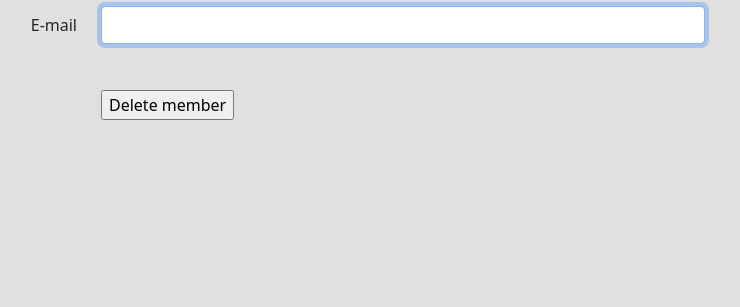
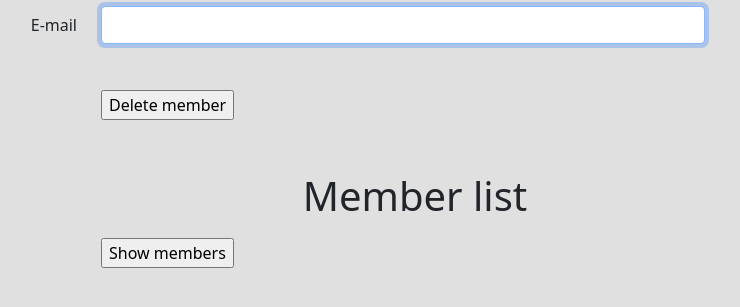
Before and after one commit to ivanngyb/MovieGroupProject, a PHP site: page /admin.php in a window 1280 px wide. Shown: the part 122-429 px from the top of the page, without its empty margins (225-965 px from the left). Run offline with PHP 8.4, Linux system fonts and the light colour scheme.

Commit message:
Add show members option button

```diff
--- a/web_files/admin.php
+++ b/web_files/admin.php
@@ -56,6 +56,17 @@
                     </div>
                 </div>
             </form>
+            <div class="container-fluid text-center mt-3">
+                <h1>Member list</h1>
+            </div>
+            <form class="m-0 row" method="post" action="admin.php">
+            <div class="row mb-3">
+                    <label class="col-2 col-sm-2 col-md-2 col-xl-3 col-form-label"></label>
+                    <div class="col-10 col-sm-10 col-md-9 col-xl-6">
+                        <input class="button"  class="form-control" name="show" type="submit" value="Show members">
+                    </div>
+                </div>
+            </form>
         </main>
     </body>
 </html>
```
